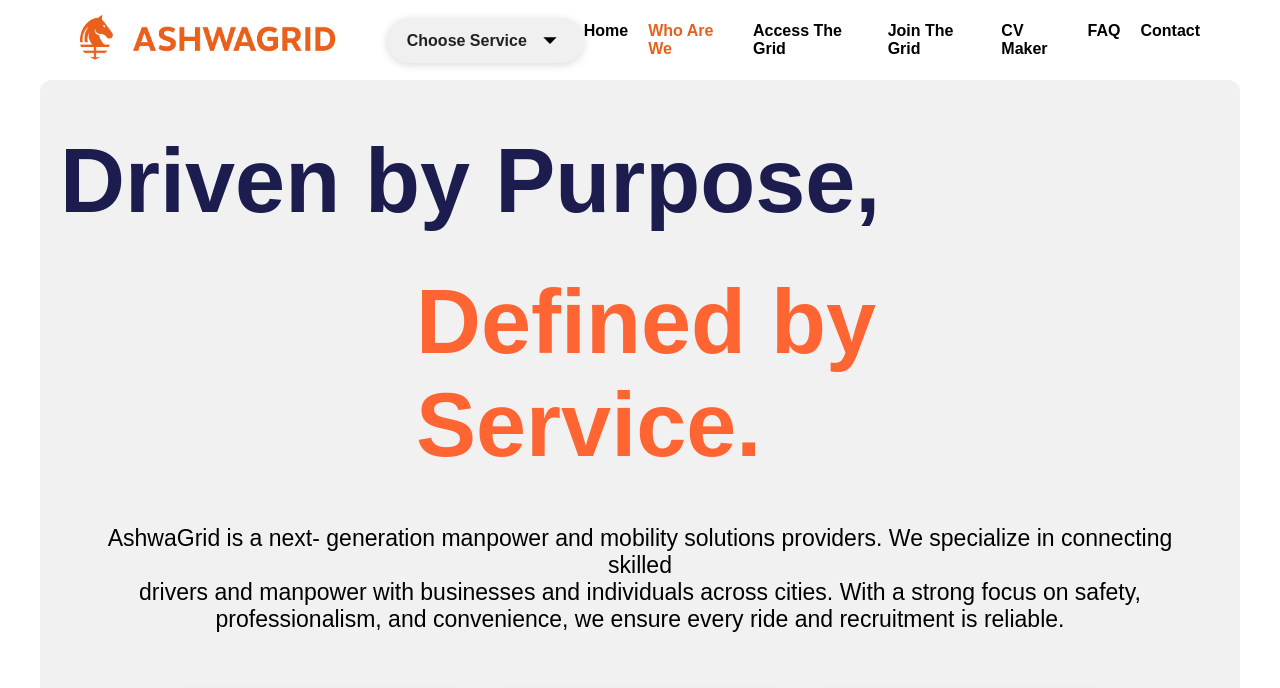
After one commit to ashwagrid/frontend-website, a PHP site: page /who.php in a window 1280 px wide. The commit adds this page. Shown: the top 688 px of the page. Run offline with PHP 8.4, Linux system fonts and the light colour scheme.

Commit message:
created who are we page modify the sizes of images

```diff
--- a/manpower.css
+++ b/manpower.css
@@ -1,3 +1,4 @@
+/* CSS FOR WHO ARE WE PAGE 197 LINE  */
 * {
   margin: 0;
   padding: 0;
@@ -20,7 +21,7 @@ header {
   padding: 15px 40px;
   background: #fff;
 }
-
+/* ASHWA LOGO */
 .logo {
   display: flex;
   align-items: center;
@@ -32,7 +33,7 @@ header {
   width: auto;
   object-fit: contain;
 }
-
+ /* CHOOSE SERVICE DROPDOWN */
 .dropdown {
   padding: 14px 20px;
   font-size: 16px;
@@ -63,6 +64,12 @@ nav ul li a {
 }
 nav ul li a:hover {
   color: #e9601d;
+  transition: color 0.3s ease;
+}
+
+nav ul li a.active {
+  color: #e9601d;
+  font-weight: bold; /* optional */
 }
 
 .hero {
@@ -187,3 +194,105 @@ nav ul li a:hover {
     gap: 16px;
   }
 }
+
+/* CSS FOR WHO.PHP PAGE  *************************************************************************************** */
+.highlight-section {
+      background-color: #f1f1f1; /* Change this color as needed */
+      padding: 40px;
+      border-radius: 12px;
+      height: 880px;
+    }
+
+.hero-text1 {
+      max-width: 100%;
+      width: 1200px;
+      margin: auto;
+    }
+
+    .hero-text1 h1 {
+      font-size: 90px;
+      margin: 10px 0;
+    }
+
+    .hero-text1 p {
+      max-width: 1200px;
+      margin: 20px auto 40px;
+      font-size: 23px;
+      color: black;
+      text-align: center;
+    }
+
+    .blue {
+      color: #1c1d4e;
+      display: block;
+      text-align: left;
+      margin-left: -20px;
+    }
+
+    .orange {
+      color: #ff6533;
+      display: block;
+      text-align: left;
+      margin-left: 30%;
+    }
+
+    .hero-images1 {
+      display: flex;
+      justify-content: center;
+      flex-wrap: wrap;
+      gap: 20px;
+    }
+
+    .hero-images1 img {
+      width: 300px;
+      height: 300px;
+      object-fit: cover;
+      border-radius: 12px;
+      box-shadow: 0 4px 12px rgba(0, 0, 0, 0.1);
+    }
+.hero-images1 img:hover {
+  transform: scale(1.1);
+  opacity: 0.9;
+}
+     /* Animation */
+    .slide-in {
+      opacity: 0;
+      transform: translateX(-20%);
+      animation: slideIn 1s ease-out forwards;
+    }
+
+    .slide-in.delay {
+      animation-delay: 0.5s;
+    }
+
+    @keyframes slideIn {
+      0% {
+        opacity: 0;
+        transform: translateX(-20%);
+      }
+      100% {
+        opacity: 1;
+        transform: translateX(0);
+      }
+    }
+
+    @media (max-width: 768px) {
+      .hero-text1 h1 {
+        font-size: 8vw;
+        text-align: center;
+      }
+
+      .blue, .orange {
+        margin-left: 0;
+        text-align: center;
+      }
+
+      .hero-text1 p {
+        font-size: 1rem;
+        padding: 0 10px;
+      }
+
+      .hero-images1 img {
+        flex: 1 1 100%;
+      }
+    }
--- /dev/null
+++ b/who.php
@@ -0,0 +1,70 @@
+
+<!-- **************************************  CSS IS IN MANPOWER.CSS  **************************************************************** -->
+<!DOCTYPE html>
+<html lang="en">
+<head>
+  <meta charset="UTF-8">
+ <meta http-equiv="Content-Security-Policy" content="
+  default-src 'self';
+  img-src 'self' data: https:;
+  style-src 'self' https://fonts.googleapis.com;
+  font-src https://fonts.gstatic.com;
+  script-src 'none';
+  object-src 'none';
+  frame-ancestors 'none';
+  base-uri 'self';
+  form-action 'self';
+">
+<meta http-equiv="X-Frame-Options" content="DENY">
+<meta http-equiv="X-Content-Type-Options" content="nosniff">
+
+  <title>ASHWAGRID - PeopleOps Grid</title>
+  <link rel="stylesheet" href="manpower.css">
+  <link href="https://fonts.googleapis.com/css2?family=Raleway:wght@400;600;700&display=swap" rel="stylesheet">
+</head>
+<body>
+  <header>
+    <div class="logo">
+      <img src="images/ashwa.png" alt="ASHWAGRID Logo">
+      <select class="dropdown">
+         <option value="" selected disabled hidden>Choose Service</option>
+        <option>MOBALITY</option>
+        <option>MANPOWER</option>
+      </select>
+    </div>
+    <!-- NAVIGATION BAR  -->
+    <nav>
+      <ul>
+        <li><a href="manpower.php" >Home</a></li>
+        <li><a href="who.php" class= "active">Who Are We</a></li>
+        <li><a href="join.php">Access The Grid</a></li>
+        <li><a href="#">Join The Grid</a></li>
+        <li><a href="#">CV Maker</a></li>
+        <li><a href="#">FAQ</a></li>
+        <li><a href="#">Contact</a></li>
+      </ul>
+    </nav>
+  </header>
+  <!-- HERO SECTION -->
+ <section class="hero-section1 highlight-section">
+    <div class="hero-text1">
+      <h1><span class="slide-in blue">Driven by Purpose,</span></h1><br>
+      <h1><span class="slide-in orange delay">Defined by Service.</span></h1>
+      <br>
+      <p>
+       AshwaGrid is a next- generation manpower and mobility solutions providers. We specialize in connecting skilled <br>
+       drivers and manpower with businesses and individuals across cities. With a strong focus on safety,<br>
+        professionalism, and convenience, we ensure every ride and recruitment is reliable.
+      </p>
+      <br>
+    </div>
+    <div class="hero-images1">
+      <img src="images/7.png" alt="Image 1">
+      <img src="images/8.png" alt="Image 2">
+      <img src="images/9.png" alt="Image 3">
+      <img src="images/10.png" alt="Image 4">
+      <img src="images/11.png" alt="Image 5">
+    </div>
+  </section>
+</body>
+</html>
```
Also changed, not shown: combine.css (renamed from styles1.css, +2 -54 lines), index.php (+13 -1 lines), join.php (added, +36 -0 lines), manpower.php (+13 -6 lines), script.js (+13 -0 lines), images/10.png, images/11.png, images/3.png, images/33.png (deleted), images/55.png (deleted), images/7.png, 2 other files.
